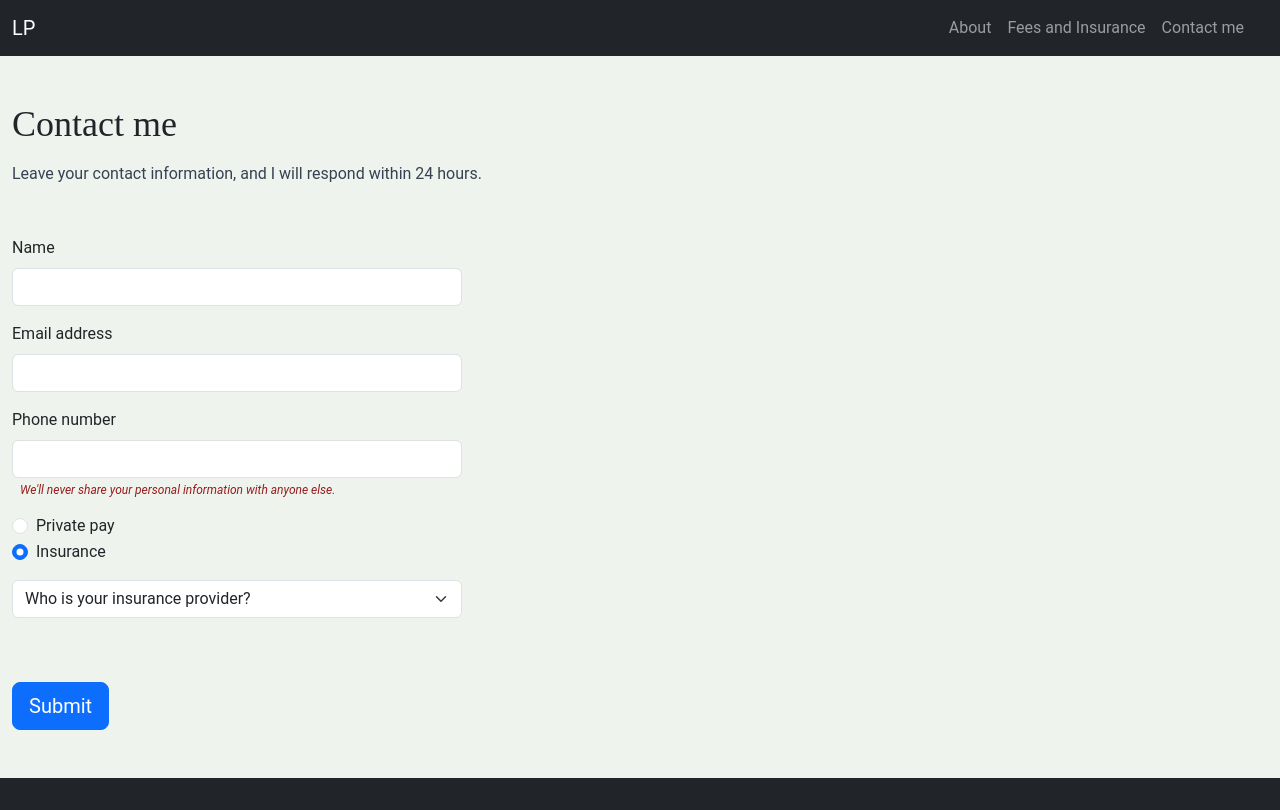
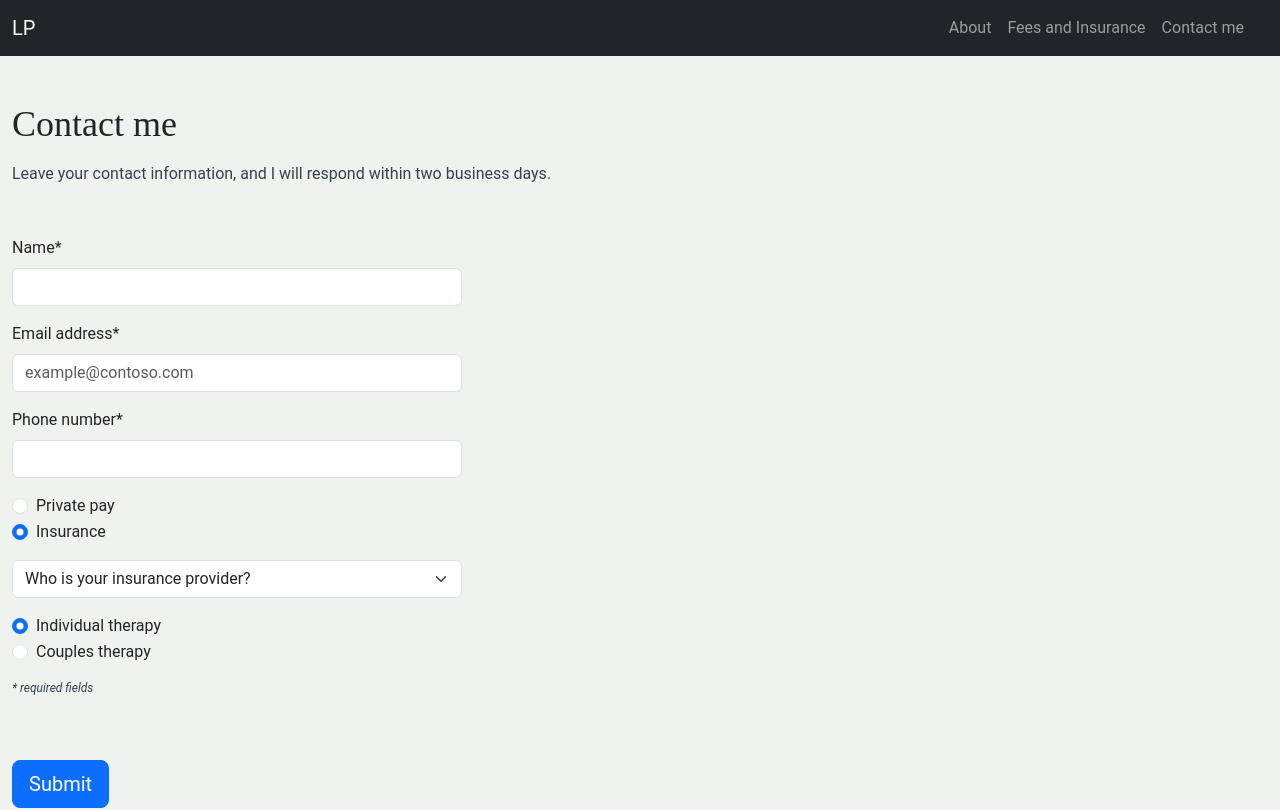
Before and after one commit to jspars/ml-psych, a SvelteKit app: page /contact in a window 1280 px wide. Shown: the top 810 px of the page. Built offline with nearby package versions, Linux system fonts and the light colour scheme; a web font is replaced by a local one.

Commit message:
almost ready for gh-pages deploy

```diff
--- a/package.json
+++ b/package.json
@@ -11,12 +11,14 @@
 	},
 	"devDependencies": {
 		"@sveltejs/adapter-auto": "^2.0.0",
+		"@sveltejs/adapter-static": "^3.0.1",
 		"@sveltejs/kit": "^1.20.4",
 		"@tailwindcss/typography": "^0.5.10",
 		"autoprefixer": "^10.4.15",
 		"eslint": "^8.28.0",
 		"eslint-config-prettier": "^8.5.0",
 		"eslint-plugin-svelte": "^2.30.0",
+		"gh-pages": "^6.1.1",
 		"postcss": "^8.4.30",
 		"prettier": "^2.8.0",
 		"prettier-plugin-svelte": "^2.10.1",
--- a/src/lib/components/Navbar.svelte
+++ b/src/lib/components/Navbar.svelte
@@ -1,10 +1,11 @@
 <script>
+	import { base } from '$app/paths';
 
 </script>
 
 <nav class="navbar navbar-expand-md navbar-dark bg-dark sticky-top" aria-label="Dark offcanvas navbar">
 	<div class="container-fluid">
-		<a href="/" class="navbar-brand">LP</a>
+		<a href="{base}/" class="navbar-brand">LP</a>
 		<button class="navbar-toggler" type="button" data-bs-toggle="offcanvas" data-bs-target="#offcanvasNavbarDark" aria-controls="offcanvasNavbarDark">
 			<span class="navbar-toggler-icon"></span>
 		</button>
@@ -16,13 +17,13 @@
 			<div class="offcanvas-body">
 				<ul class="navbar-nav justify-content-end flex-grow-1 pe-3">
 					<li class="nav-item" id="">
-						<a class="nav-link" href="/about">About</a>
+						<a class="nav-link" href="{base}/about">About</a>
 					</li>
 					<li class="nav-item" id="">
-						<a class="nav-link" href="/fees_and_insurance">Fees and Insurance</a>
+						<a class="nav-link" href="{base}/fees_and_insurance">Fees and Insurance</a>
 					</li>
 					<li class="nav-item" id="">
-						<a class="nav-link" href="/contact">Contact me</a>
+						<a class="nav-link" href="{base}/contact">Contact me</a>
 					</li>
 				</ul>
 			</div>
--- a/src/routes/contact/+page.svelte
+++ b/src/routes/contact/+page.svelte
@@ -5,14 +5,11 @@
 <div class="container">
     <h1 class="text-4xl pt-5">Contact me</h1>
     <p class="prose">
-        Leave your contact information, and I will respond within 24 hours.
+        Leave your contact information, and I will respond within two business days.
     </p>
-
 </div>
 <section class="container">
-
     <ContactForm />
-
 </section>
 
 <style>
--- a/src/routes/contact/ContactForm.svelte
+++ b/src/routes/contact/ContactForm.svelte
@@ -1,39 +1,51 @@
-<form class="my-5 this-form">
+<form class="my-5 this-form" id="fs-frm" name="simple-contact-form" accept-charset="utf-8" action="https://formspree.io/f/mleqbdvg" method="post">
     <div class="mb-3">
-      <label for="your_name" class="form-label">Name</label>
-      <input type="text" class="form-control" id="your_name">
+      <label for="your_name" class="form-label">Name*</label>
+      <input type="text" class="form-control" name="name" id="name" required>
     </div>
     <div class="mb-3">
-        <label for="email" class="form-label">Email address</label>
-        <input type="email" class="form-control" id="exampleInputEmail1" aria-describedby="emailHelp">
+        <label for="email" class="form-label">Email address*</label>
+        <input type="email" placeholder="example@contoso.com" class="form-control" id="exampleInputEmail1 email-address" name="_replyto" aria-describedby="emailHelp" required>
     </div>
     <div class="mb-3">
-        <label for="phone" class="form-label">Phone number</label>
-        <input type="phone" class="form-control" id="phone" aria-describedby="phone">
-        <div id="phonelHelp" class="form-text italic text-red-800 text-xs ml-2">We'll never share your personal information with anyone else.</div>
+        <label for="phone" class="form-label">Phone number*</label>
+        <input type="phone" class="form-control" id="phone" name="phone" aria-describedby="phone" required>
     </div>
     <div class="mb-3">
         <div class="form-check">
-            <input class="form-check-input" type="radio" name="flexRadioDefault" id="flexRadioDefault1">
+            <input class="form-check-input" type="radio" name="flexRadioDefault" id="flexRadioDefault1 private-pay">
             <label class="form-check-label" for="flexRadioDefault1">
                 Private pay
             </label>
         </div>
         <div class="form-check">
-            <input class="form-check-input" type="radio" name="flexRadioDefault" id="flexRadioDefault2" checked>
+            <input class="form-check-input" type="radio" name="flexRadioDefault" id="flexRadioDefault2 insurance-pay" checked>
             <label class="form-check-label" for="flexRadioDefault2">
                 Insurance
             </label>
         </div>
     </div>
     <div class="mb-3">
-        <select class="form-select" aria-label="Default select example">
+        <select class="form-select" name="insurance" id="insurance" aria-label="Default select example">
             <option selected>Who is your insurance provider?</option>
             <option value="none">N/A</option>
             <option value="anthem">Anthem/BCBS</option>
             <option value="aetna">Aetna</option>
         </select>
     </div>
+    <div class="form-check">
+        <input class="form-check-input" type="radio" name="individuals-or-couples" id="individuals-or-couples1 individual-therapy" checked>
+        <label class="form-check-label" for="individuals-or-couples1">
+          Individual therapy
+        </label>
+      </div>
+      <div class="form-check">
+        <input class="form-check-input" type="radio" name="individuals-or-couples" id="individuals-or-couples2 couples-therapy">
+        <label class="form-check-label" for="individuals-or-couples2">
+          Couples therapy
+        </label>
+      </div>
+      <p class="prose text-xs italic">* required fields</p>
     <button type="" class="btn btn-primary btn-lg mt-5">Submit</button>
 </form>
 
--- a/src/routes/fees_and_insurance/+page.svelte
+++ b/src/routes/fees_and_insurance/+page.svelte
@@ -1,7 +1,7 @@
 <script>
 </script>
 
-<section class="container mx-auto">
+<section class="container">
 	<h1 class="text-4xl ml-10 mt-10">Fees and Insurance</h1>
 	<div class="rounded my-grid p-10">
 		<div class="grid-item">
--- a/svelte.config.js
+++ b/svelte.config.js
@@ -1,12 +1,16 @@
-import adapter from '@sveltejs/adapter-auto';
+import adapter from '@sveltejs/adapter-static';
 import { vitePreprocess } from '@sveltejs/kit/vite';
 
 /** @type {import('@sveltejs/kit').Config} */
 const config = {
+  preprocess: vitePreprocess(),
+
   kit: {
-    adapter: adapter()
-  },
-  preprocess: vitePreprocess()
+    adapter: adapter(),
+    paths: {
+      base: process.env.NODE_ENV === 'production' ? '/ml-psych' : '',
+    }
+  }
 };
 
 export default config;
```
Also changed, not shown: 2 other files (tests, documents, lock files or other folders). Lines whose indentation alone changed are shown as unchanged.
